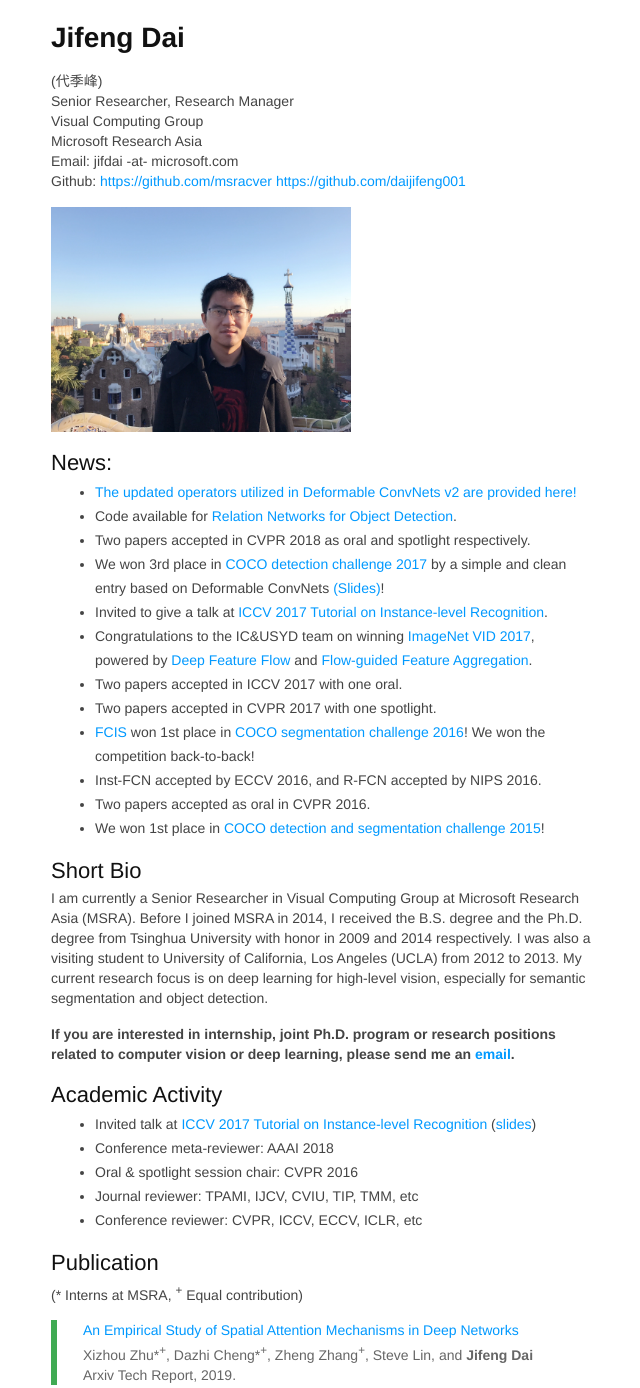
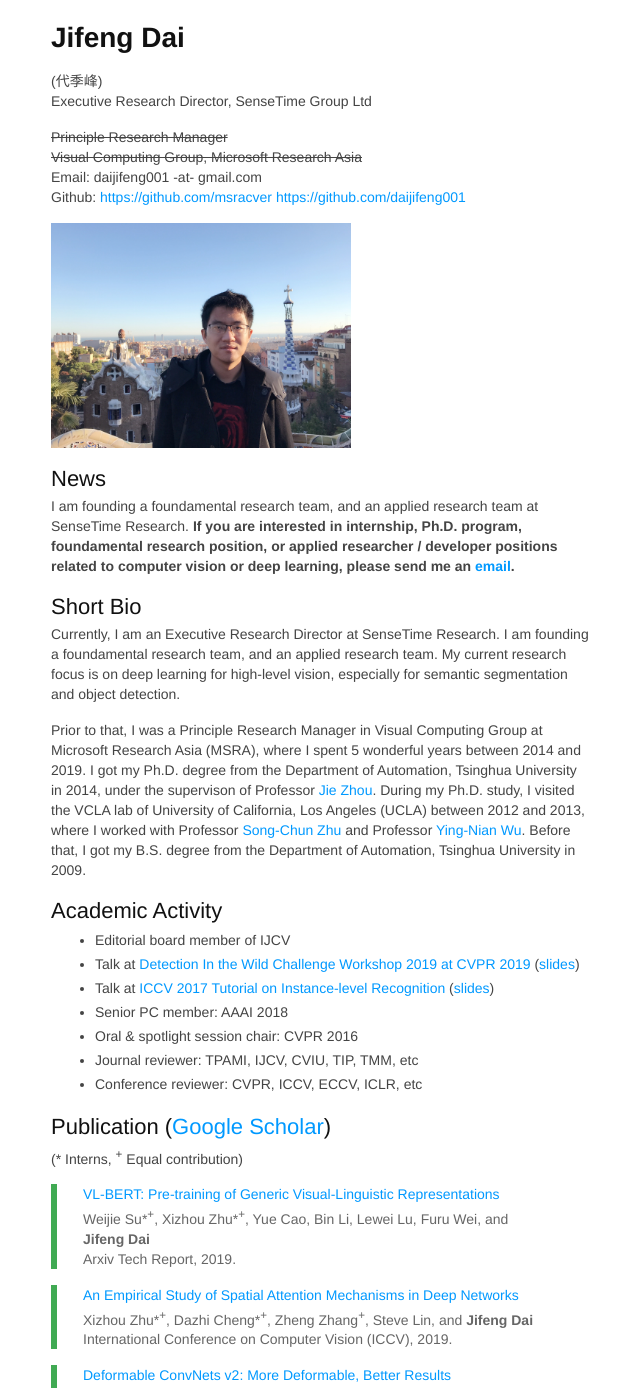
Before and after one commit to daijifeng001/daijifeng001.github.io, a plain HTML site: page index.html in a window 1280 px wide. Shown: the top 1388 px of the page, without its empty margins (109-749 px from the left). Drawn offline with Linux system fonts and the light colour scheme.

Commit message:
Update index.html

```diff
--- a/index.html
+++ b/index.html
@@ -452,57 +452,55 @@ pre .markdown .emphasis {
 <h1></h1>
 
 <p>(代季峰)<br>
-Senior Researcher, Research Manager<br>
-Visual Computing Group<br>
-Microsoft Research Asia<br>
-Email: jifdai -at- microsoft.com<br>
+Executive Research Director, SenseTime Group Ltd</p>
+
+<p><del>Principle Research Manager</del><br>
+<del>Visual Computing Group, Microsoft Research Asia</del><br>
+Email: daijifeng001 -at- gmail.com<br>
 Github: <a href="https://github.com/msracver">https://github.com/msracver</a> <a href="https://github.com/daijifeng001">https://github.com/daijifeng001</a></p>
 
 <p><img src='./images/me.jpg', width='300'></p>
 
-<h2>News:</h2>
+<h2>News</h2>
 
-<ul>
-<li><a href="https://github.com/msracver/Deformable-ConvNets">The updated operators utilized in Deformable ConvNets v2 are provided here!</a></li>
-<li>Code available for <a href="https://github.com/msracver/Relation-Networks-for-Object-Detection">Relation Networks for Object Detection</a>.</li>
-<li>Two papers accepted in CVPR 2018 as oral and spotlight respectively.</li>
-<li>We won 3rd place in <a href="https://places-coco2017.github.io/">COCO detection challenge 2017</a> by a simple and clean entry based on Deformable ConvNets <a href="http://presentations.cocodataset.org/COCO17-Detect-MSRA.pdf">(Slides)</a>!</li>
-<li>Invited to give a talk at <a href="https://instancetutorial.github.io/">ICCV 2017 Tutorial on Instance-level Recognition</a>.</li>
-<li>Congratulations to the IC&amp;USYD team on winning <a href="http://image-net.org/challenges/LSVRC/2017/results">ImageNet VID 2017</a>, powered by <a href="https://arxiv.org/abs/1611.07715">Deep Feature Flow</a> and <a href="https://arxiv.org/abs/1703.10025">Flow-guided Feature Aggregation</a>.</li>
-<li>Two papers accepted in ICCV 2017 with one oral.</li>
-<li>Two papers accepted in CVPR 2017 with one spotlight.</li>
-<li><a href="https://github.com/daijifeng001/TA-FCN">FCIS</a> won 1st place in <a href="http://mscoco.org/dataset/#detections-challenge2016">COCO segmentation challenge 2016</a>! We won the competition back-to-back!</li>
-<li>Inst-FCN accepted by ECCV 2016, and R-FCN accepted by NIPS 2016.</li>
-<li>Two papers accepted as oral in CVPR 2016.</li>
-<li>We won 1st place in <a href="http://mscoco.org/dataset/#detections-challenge2015">COCO detection and segmentation challenge 2015</a>!</li>
-</ul>
+<p>I am founding a foundamental research team, and an applied research team at SenseTime Research. <strong>If you are interested in internship, Ph.D. program, foundamental research position, or applied researcher / developer positions related to computer vision or deep learning, please send me an <a href="mailto:daijifeng001@gmail.com">email</a>.</strong></p>
 
 <h2>Short Bio</h2>
 
-<p>I am currently a Senior Researcher in Visual Computing Group at Microsoft Research Asia (MSRA). Before I joined MSRA in 2014, I received the B.S. degree and the Ph.D. degree from Tsinghua University with honor in 2009 and 2014 respectively. I was also a visiting student to University of California, Los Angeles (UCLA) from 2012 to 2013. My current research focus is on deep learning for high-level vision, especially for semantic segmentation and object detection.</p>
+<p>Currently, I am an Executive Research Director at SenseTime Research. I am founding a foundamental research team, and an applied research team. My current research focus is on deep learning for high-level vision, especially for semantic segmentation and object detection.</p>
 
-<p><strong>If you are interested in internship, joint Ph.D. program or research positions related to computer vision or deep learning, please send me an <a href="mailto:jifdai@microsoft.com">email</a>.</strong></p>
+<p>Prior to that, I was a Principle Research Manager in Visual Computing Group at Microsoft Research Asia (MSRA), where I spent 5 wonderful years between 2014 and 2019. I got my Ph.D. degree from the Department of Automation, Tsinghua University in 2014, under the supervison of Professor <a href="https://www.tsinghua.edu.cn/publish/auen/1713/2011/20110506105532098625469/20110506105532098625469_.html">Jie Zhou</a>. During my Ph.D. study, I visited the VCLA lab of University of California, Los Angeles (UCLA) between 2012 and 2013, where I worked with Professor <a href="http://www.stat.ucla.edu/%7Esczhu/">Song-Chun Zhu</a> and Professor <a href="http://www.stat.ucla.edu/%7Eywu/">Ying-Nian Wu</a>. Before that, I got my B.S. degree from the Department of Automation, Tsinghua University in 2009.</p>
 
 <h2>Academic Activity</h2>
 
 <ul>
-<li>Invited talk at <a href="https://instancetutorial.github.io/">ICCV 2017 Tutorial on Instance-level Recognition</a> (<a href="http://www.jifengdai.org/slides/Jifeng_FlowBasedVideoRecognition.pdf">slides</a>)</li>
-<li>Conference meta-reviewer: AAAI 2018</li>
+<li>Editorial board member of IJCV</li>
+<li>Talk at <a href="https://www.objects365.org/workshop2019.html">Detection In the Wild Challenge Workshop 2019 at CVPR 2019</a> (<a href="https://www.objects365.org/slides/STN_DCN_short.pdf">slides</a>)</li>
+<li>Talk at <a href="https://instancetutorial.github.io/">ICCV 2017 Tutorial on Instance-level Recognition</a> (<a href="http://www.jifengdai.org/slides/Jifeng_FlowBasedVideoRecognition.pdf">slides</a>)</li>
+<li>Senior PC member: AAAI 2018</li>
 <li>Oral &amp; spotlight session chair: CVPR 2016</li>
 <li>Journal reviewer: TPAMI, IJCV, CVIU, TIP, TMM, etc</li>
 <li>Conference reviewer: CVPR, ICCV, ECCV, ICLR, etc</li>
 </ul>
 
-<h2>Publication</h2>
+<h2>Publication (<a href="https://scholar.google.com.hk/citations?user=SH_-B_AAAAAJ&amp;hl=zh-CN">Google Scholar</a>)</h2>
 
-<p>(* Interns at MSRA, <sup>+</sup> Equal contribution)</p>
+<p>(* Interns, <sup>+</sup> Equal contribution)</p>
+
+<!-- -->
+
+<blockquote>
+<p><a href="https://arxiv.org/abs/1908.08530">VL-BERT: Pre-training of Generic Visual-Linguistic Representations</a> <br />
+Weijie Su*<sup>+</sup>, Xizhou Zhu*<sup>+</sup>,  Yue Cao, Bin Li, Lewei Lu, Furu Wei, and <strong>Jifeng Dai</strong>  <br />
+Arxiv Tech Report, 2019. <br /></p>
+</blockquote>
 
 <!-- -->
 
 <blockquote>
 <p><a href="https://arxiv.org/abs/1904.05873">An Empirical Study of Spatial Attention Mechanisms in Deep Networks</a> <br />
 Xizhou Zhu*<sup>+</sup>, Dazhi Cheng*<sup>+</sup>, Zheng Zhang<sup>+</sup>, Steve Lin, and <strong>Jifeng Dai</strong>  <br />
-Arxiv Tech Report, 2019.<br /></p>
+International Conference on Computer Vision (ICCV), 2019. <br /></p>
 </blockquote>
 
 <!-- -->
@@ -708,6 +706,14 @@ IEEE Transactions on Pattern Analysis and Machine Intelligence (TPAMI), 34(8):16
 IEEE Transactions on Pattern Analysis and Machine Intelligence (TPAMI), 33(5):945–957, 2011.</p>
 </blockquote>
 
+<h2>Competitions</h2>
+
+<ul>
+<li>3rd place in COCO object detection challenge 2017</li>
+<li>1st place in COCO instance segmentation challenge 2016</li>
+<li>1st place in COCO object detection &amp; instance segmentation challenge 2015</li>
+</ul>
+
 <script>
   (function(i,s,o,g,r,a,m){i['GoogleAnalyticsObject']=r;i[r]=i[r]||function(){
   (i[r].q=i[r].q||[]).push(arguments)},i[r].l=1*new Date();a=s.createElement(o),
```
